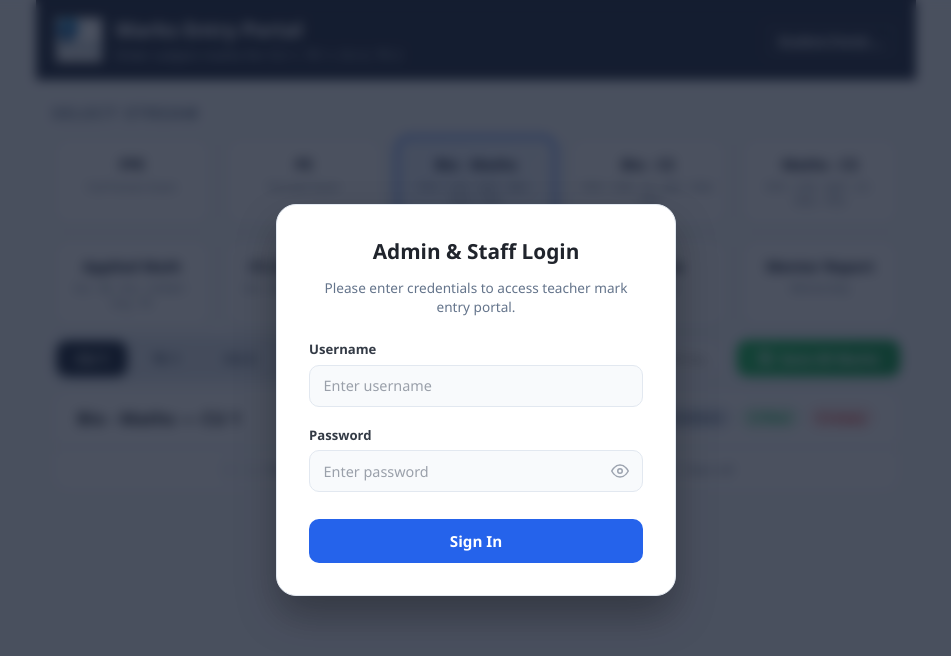
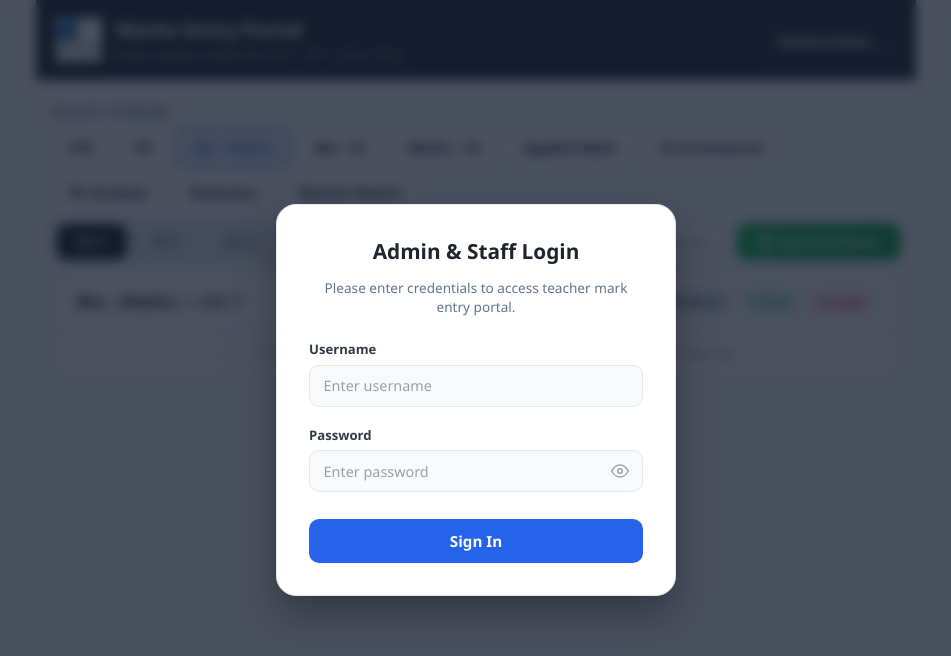
Before and after one commit to bala9387/Student-report-generator, a website: page public/teacher/index.html in a window 1280 px wide. Shown: the whole page, without its empty margins (164-1115 px from the left). Drawn offline with Linux system fonts and the light colour scheme.

Commit message:
style: Make stream cards compact pills for PC UI

```diff
--- a/public/teacher/teacher.css
+++ b/public/teacher/teacher.css
@@ -101,27 +101,24 @@
 
 /* Stream Selector */
 .stream-heading {
-  font-size: 1rem;
+  font-size: .85rem;
   text-transform: uppercase;
-  letter-spacing: .12em;
+  letter-spacing: .08em;
   color: var(--muted);
-  margin: 0 0 .75rem;
+  margin: 0 0 .5rem;
 }
 .stream-cards {
   display: flex;
-  gap: .75rem;
+  gap: .5rem;
   flex-wrap: wrap;
 }
 .stream-card {
-  flex: 1 1 160px;
-  min-width: 150px;
-  display: flex;
-  flex-direction: column;
+  flex: 0 0 auto;
+  display: inline-flex;
   align-items: center;
-  gap: .35rem;
-  padding: 1rem .75rem;
-  border-radius: 14px;
-  border: 2px solid var(--border);
+  padding: .5rem 1rem;
+  border-radius: 8px;
+  border: 1px solid var(--border);
   background: var(--card);
   cursor: pointer;
   transition: all .2s;
@@ -130,23 +127,20 @@
 }
 .stream-card:hover {
   border-color: var(--accent);
-  transform: translateY(-2px);
-  box-shadow: 0 4px 18px rgba(79,140,255,.15);
+  background: rgba(79,140,255,.04);
 }
 .stream-card.active {
   border-color: var(--accent);
-  background: linear-gradient(135deg, rgba(79,140,255,.12), rgba(79,140,255,.04));
-  box-shadow: 0 0 0 3px rgba(79,140,255,.18);
+  background: rgba(79,140,255,.1);
+  color: var(--accent);
+  box-shadow: 0 0 0 2px rgba(79,140,255,.15);
 }
 .stream-name {
-  font-weight: 700;
-  font-size: .92rem;
+  font-weight: 600;
+  font-size: .88rem;
 }
 .stream-sub {
-  font-size: .68rem;
-  color: var(--muted);
-  text-align: center;
-  line-height: 1.3;
+  display: none; /* Hide subtitle to save vertical space on PC */
 }
 
 /* Exam Bar */
```
